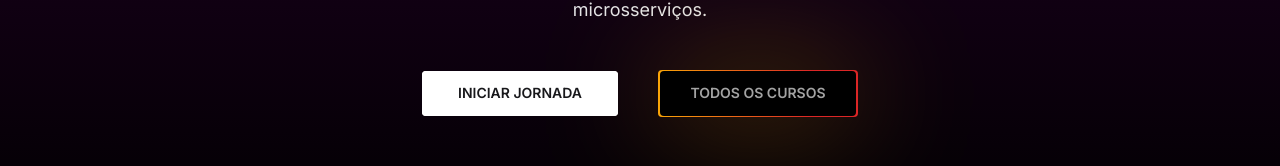
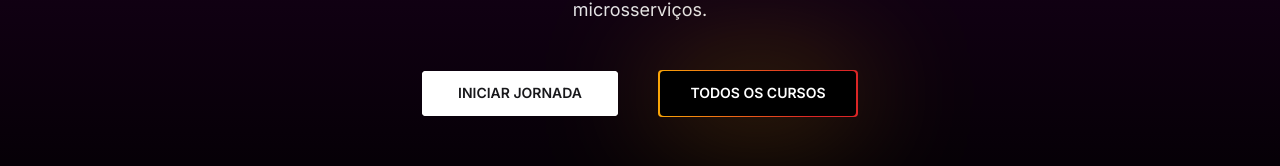
Before and after one commit to Dev-Running/next-v2, a Next.js app: page / in a window 1280 px wide. Shown: the part 504-670 px from the top of the page. Built offline with nearby package versions, Linux system fonts and the light colour scheme.

Commit message:
ButtonOutline

```diff
--- a/src/components/Button/Button.tsx
+++ b/src/components/Button/Button.tsx
@@ -5,7 +5,7 @@ const buttonStyles = cva('transition-all z-10 ', {
     intent: {
       primary: 'bg-primary hover:brightness-90 text-zinc-900 ',
       secondary: 'bg-white text-zinc-900 hover:bg-white/90 ',
-      outlineGradientPrimary: 'bg-black  hover:bg-black/0  ',
+      outlineGradientPrimary: 'bg-black text-white hover:bg-black/0  ',
     },
     weight: {
       light: 'font-light',
```
